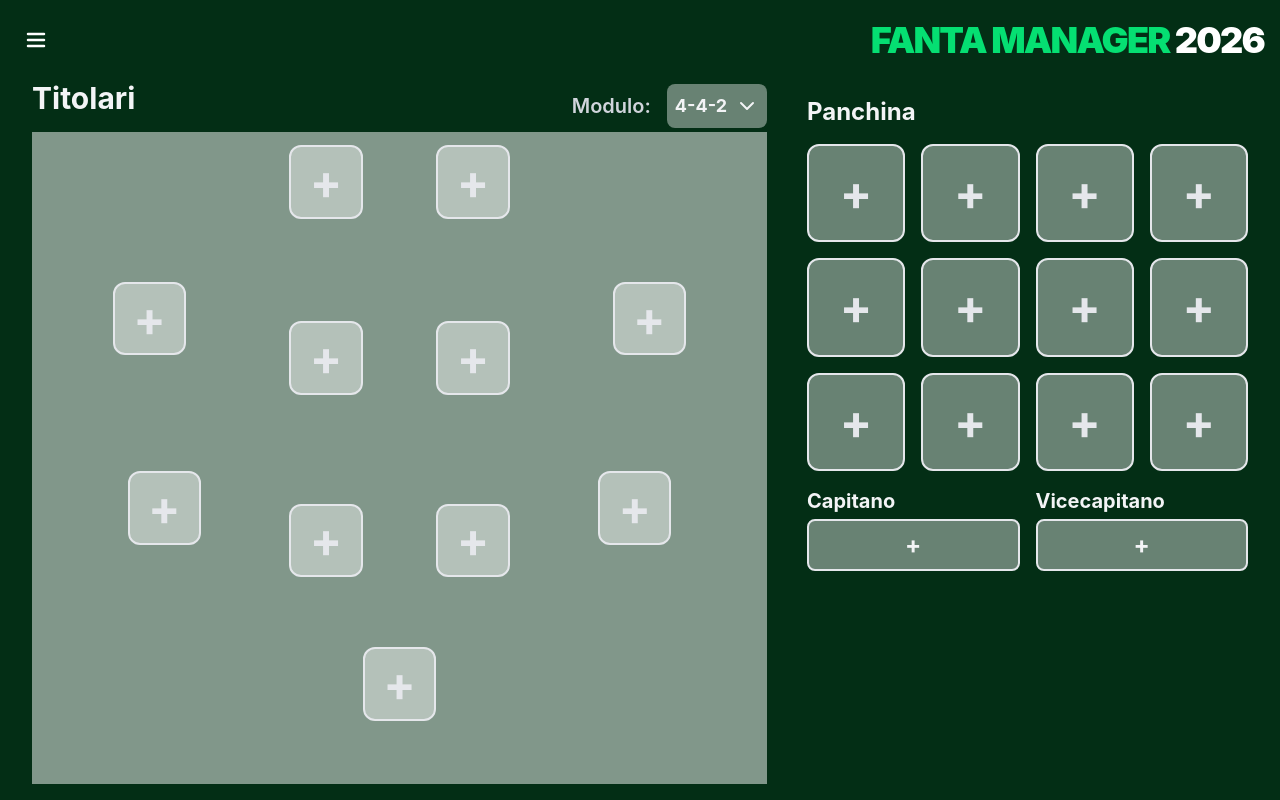
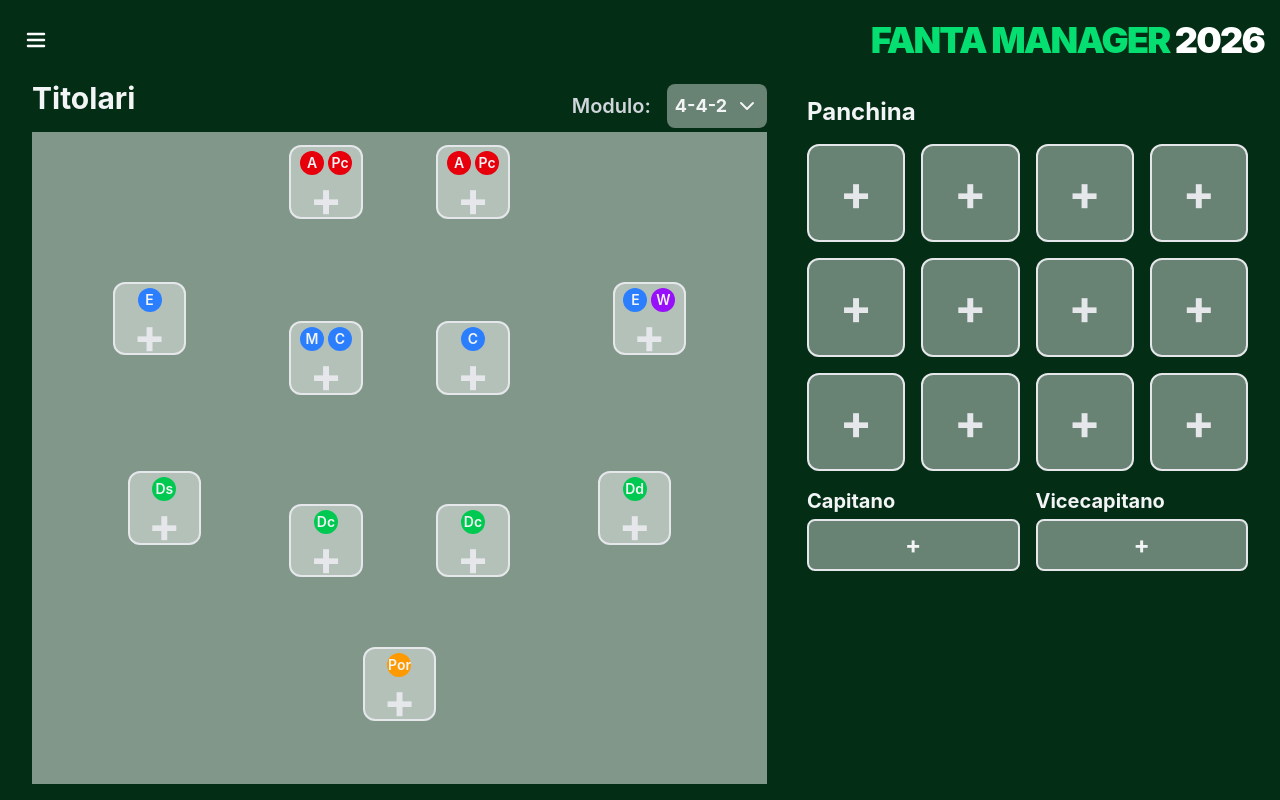
Before and after one commit to AleSigno4/FantaManager, a React (Vite) app in the folder frontend/: page /lineup in a window 1280 px wide. Built offline with nearby package versions, Linux system fonts and the light colour scheme.

Commit message:
feat(PlayerSlot.js): Add role to empty slot in lineup

```diff
--- a/frontend/src/components/PlayerSlot.jsx
+++ b/frontend/src/components/PlayerSlot.jsx
@@ -1,12 +1,11 @@
 import { roleColorsMantra } from "../utils/roles";
 import { getColorBar } from "../utils/helpers";
-
 
 export default function PlayerSlot({ slot, onSlotClick }) {
   const tempWidth = 80;
 
   return (
-    //da sistemare il ratio perchè auemnta di pixel se scegli qualcosa
+    // TODO: da sistemare il rateo perchè aumenta leggermente di pixel se scegli qualcuno
     <button
       className="flex flex-col aspect-square w-full items-center justify-center bg-white/40 rounded-xl border-2 border-gray-200 text-center cursor-pointer"
       onClick={onSlotClick}
@@ -16,7 +15,7 @@ export default function PlayerSlot({ slot, onSlotClick }) {
           <div className="flex flex-row pt-1.5 h-5/9">
             <div className="flex flex-col">
               <span
-                className={`rounded-full w-6 h-6 inline-flex items-center justify-center font-semibold text-sm ${roleColorsMantra[slot.player.role][0]}`}
+                className={`rounded-full w-6 h-6 inline-flex items-center justify-center font-semibold text-sm ${roleColorsMantra[slot.player.role][0]}`} // TODO: gestire il caso di più ruoli
               >
                 {slot.player.role}
               </span>
@@ -28,19 +27,39 @@ export default function PlayerSlot({ slot, onSlotClick }) {
             />
           </div>
           <h3 className="text-gray-100 font-bold">{slot.player.last_name}</h3>
-          <h4 className="text-gray-100 font-semibold text-sm">
-            Inter - Verona
-          </h4>
+          {slot.type === "bench" && (
+            <h4 className="text-gray-100 font-semibold text-sm">
+              Inter - Verona
+            </h4>
+          )}
           <div className="flex flex-row w-2/3 gap-2 items-center">
-            <h5 className="text-gray-100 text-xs font-semibold">{tempWidth}%</h5>
+            <h5 className="text-gray-100 text-xs font-semibold">
+              {tempWidth}%
+            </h5>
             <div className="border bg-gray-100 rounded-2xl w-2/3 h-1 overflow-hidden">
               <div
                 className={`${getColorBar(tempWidth)} h-full`}
-                style={{ width: tempWidth+"%"}}
+                style={{ width: tempWidth + "%" }}
               ></div>
             </div>
           </div>
         </>
+      ) : slot.type === "starter" ? (
+        <div className="flex flex-col h-full">
+          <div className="flex flex-row gap-1 pt-1 justify-center">
+            {slot.position.split("/").map((role) => (
+              <span
+                key={role}
+                className={`rounded-full w-6 h-6 inline-flex items-center justify-center font-semibold text-sm ${roleColorsMantra[role][0]}`}
+              >
+                {role}
+              </span>
+            ))}
+          </div>
+          <div className="flex-1 flex items-center justify-center">
+            <p className="text-5xl font-bold text-gray-200">+</p>
+          </div>
+        </div>
       ) : (
         <p className="text-5xl font-bold text-gray-200">+</p>
       )}
--- a/frontend/src/utils/modules.js
+++ b/frontend/src/utils/modules.js
@@ -153,9 +153,9 @@ export const mantraModules = {
     { position: "M", x: 60, y: 39 },
     { position: "C", x: 45, y: 39 },
     { position: "M", x: 30, y: 39 },
-    { position: "E/W", x: 23, y: 9 },
-    { position: "T/A", x: 45, y: 18 },
-    { position: "E/W", x: 63, y: 9 },
+    { position: "E/W", x: 23, y: 20 },
+    { position: "T/A", x: 45, y: 20 },
+    { position: "E/W", x: 67, y: 20 },
     { position: "A/Pc", x: 45, y: 2 },
   ],
   "4-3-3": [
```
